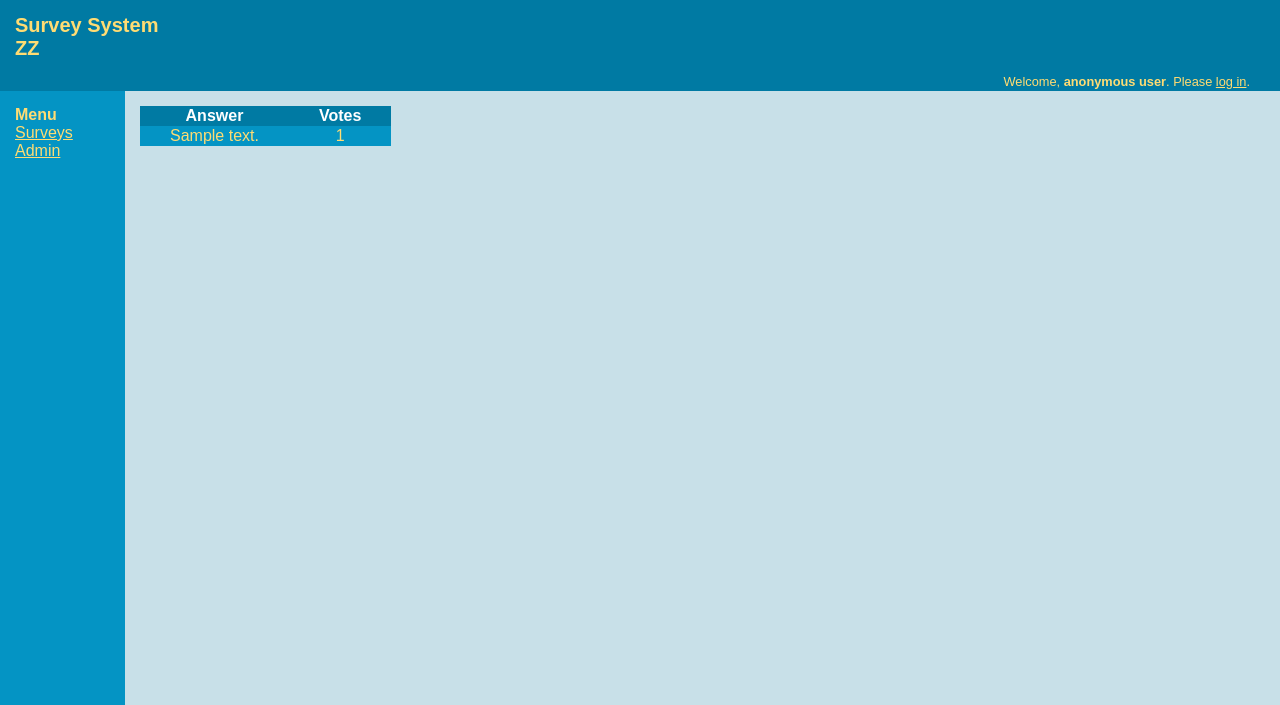
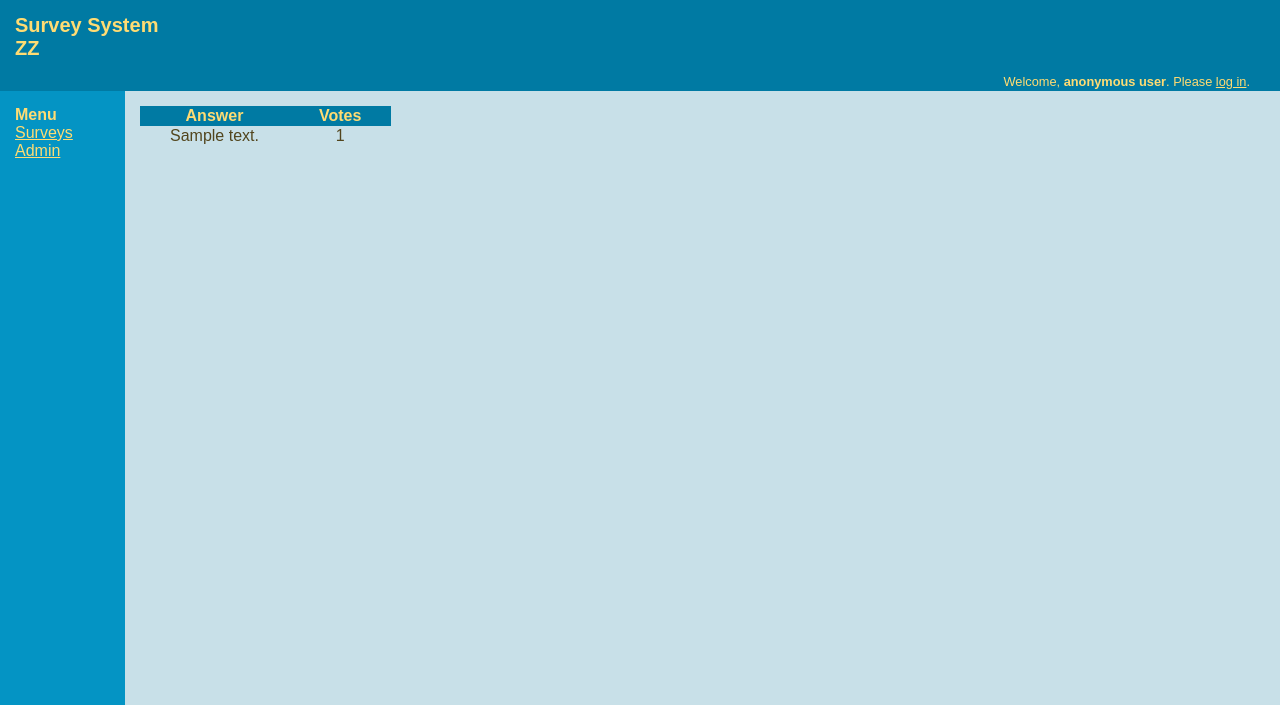
Before and after one commit to nkdm/SurveyZZ, a Django app: page /1/results in a window 1280 px wide. Shown: the top 705 px of the page. Run offline with Django 3.2, Linux system fonts and the light colour scheme; tables that the repository leaves empty hold one stand-in row (values such as "Sample post").

Commit message:
Font in table header

```diff
--- a/surveys/static/surveys/style.css
+++ b/surveys/static/surveys/style.css
@@ -80,10 +80,11 @@ table.results th
 {
 	background-color:#007AA3;
 	color: white;
+	color: #FFDC73;
 
 }
 
-table.results tr:nth-child(even) {
+table.results tr:nth-child(odd) {
 	background-color: #0494C4;
 	color: #FFDC73;
 }
```
